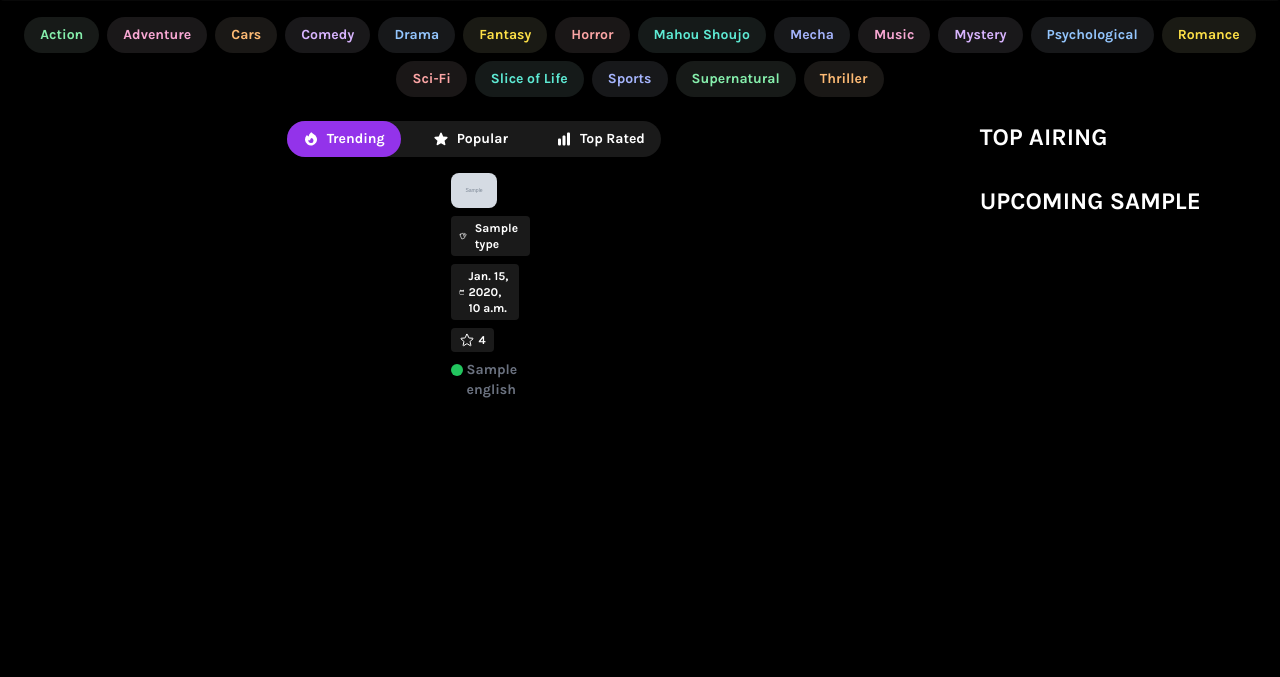
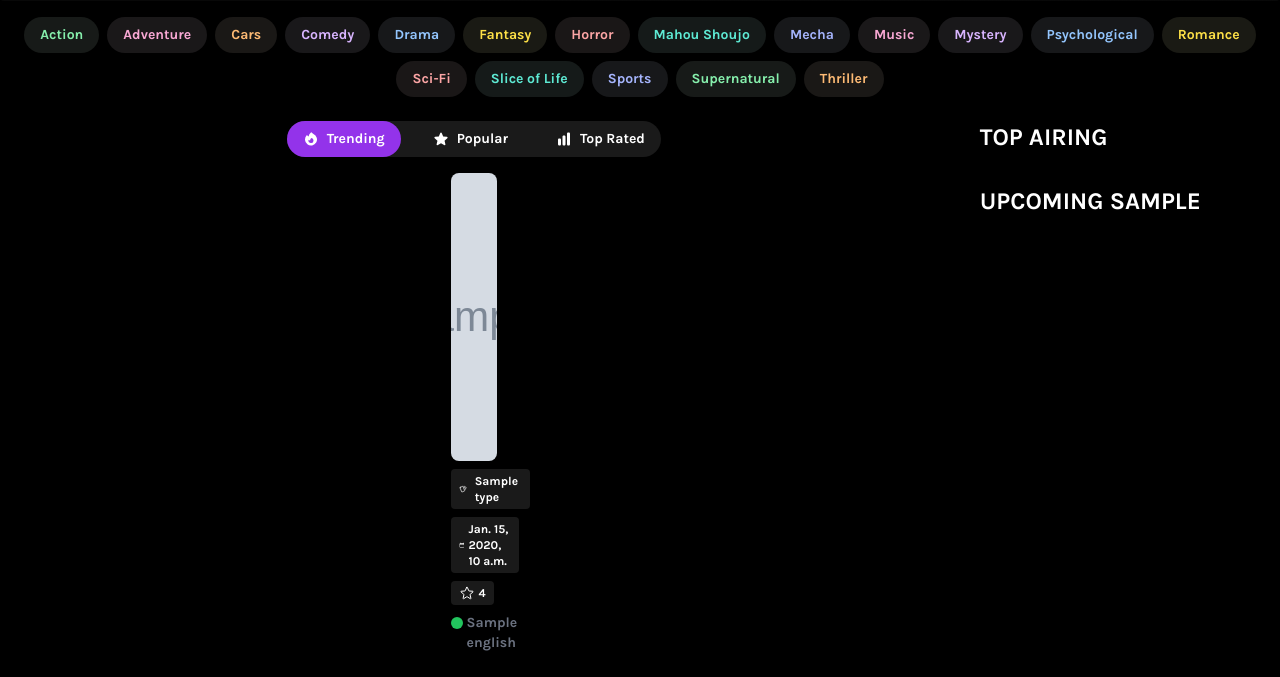
Before and after one commit to luciferreeves/yugen, a Django app: template templates/home/index.html in a window 1280 px wide. Shown: the part 462-1139 px from the top of the page. Before the commit the page ends 860 px from the top, so only its background shows below. Run offline with Django 4.2, Linux system fonts and the light colour scheme; the template is opened without the code that fills it: most values are stand-ins (such as "Sample title", 1, 10 or a date in 2020); grey boxes marked "Sample" are stand-in pictures.

Commit message:
partial update

```diff
--- a/static/css/main.css
+++ b/static/css/main.css
@@ -666,6 +666,14 @@ video {
   height: 100%;
 }
 
+.h-40 {
+  height: 10rem;
+}
+
+.h-72 {
+  height: 18rem;
+}
+
 .max-h-24 {
   max-height: 6rem;
 }
--- a/templates/partials/datacard_render.html
+++ b/templates/partials/datacard_render.html
@@ -1,7 +1,7 @@
 {% for anime in data %}
     {% if anime.title.english %}
     <a href="#" class="w-1/2 lg:w-1/4 xl:w-1/6 text-gray-500 px-1 mb-4 hover:text-white flex flex-col gap-2">
-        <img src="{{ anime.image }}" alt="{{ anime.title.english }}" class="rounded-lg w-56 h-auto mx-auto object-cover"/>
+        <img src="{{ anime.image }}" alt="{{ anime.title.english }}" class="rounded-lg w-56 h-72 mx-auto object-cover"/>
         <div class="inline-flex gap-2 flex-wrap">
         <span class="text-xs font-bold bg-white bg-opacity-10 text-white px-2 py-1 rounded flex items-center gap-1">
             <svg stroke="currentColor" fill="none" stroke-width="2" viewBox="0 0 24 24" stroke-linecap="round" stroke-linejoin="round" height="1em" width="1em" xmlns="http://www.w3.org/2000/svg" class="mr-1">
```
